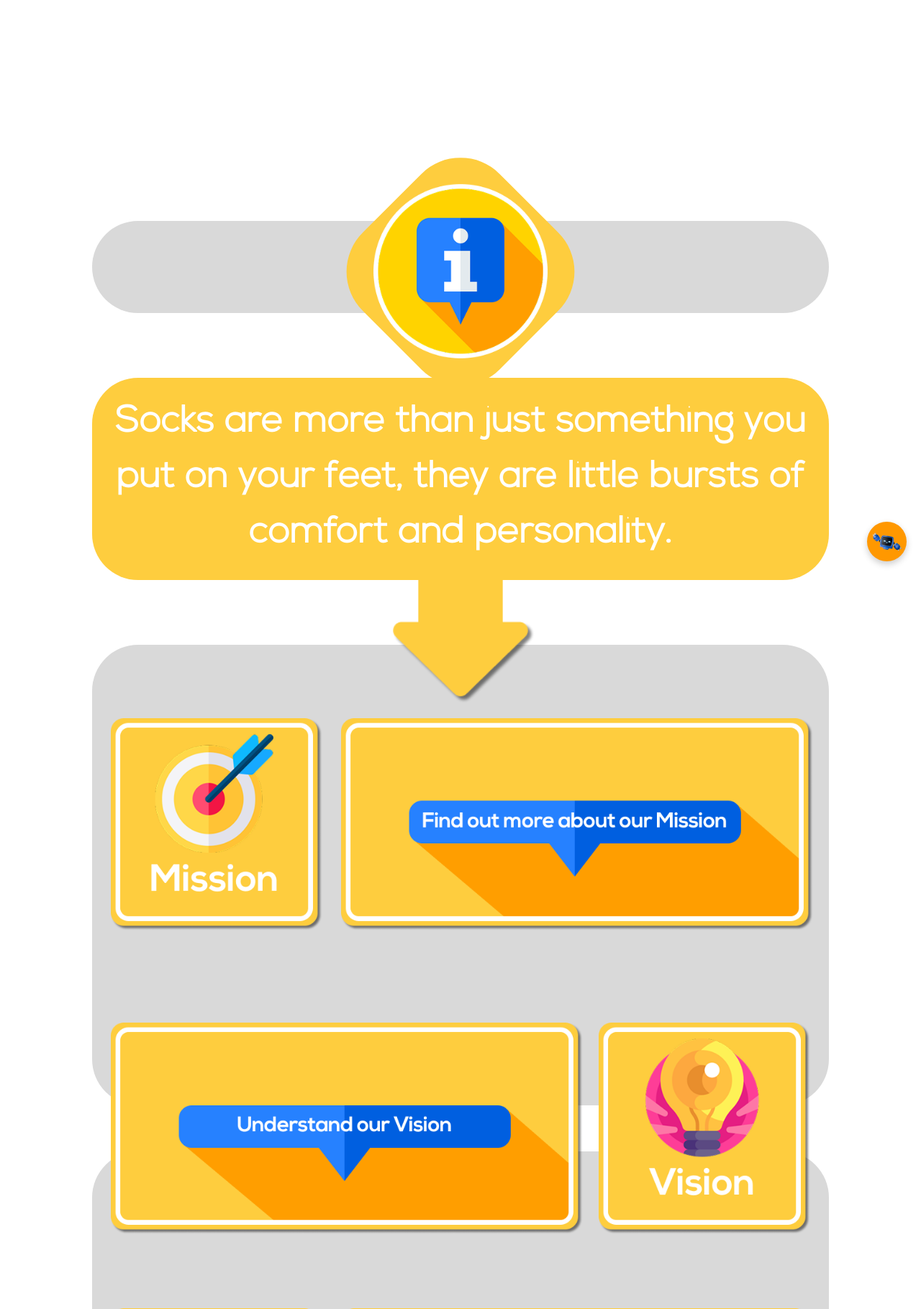
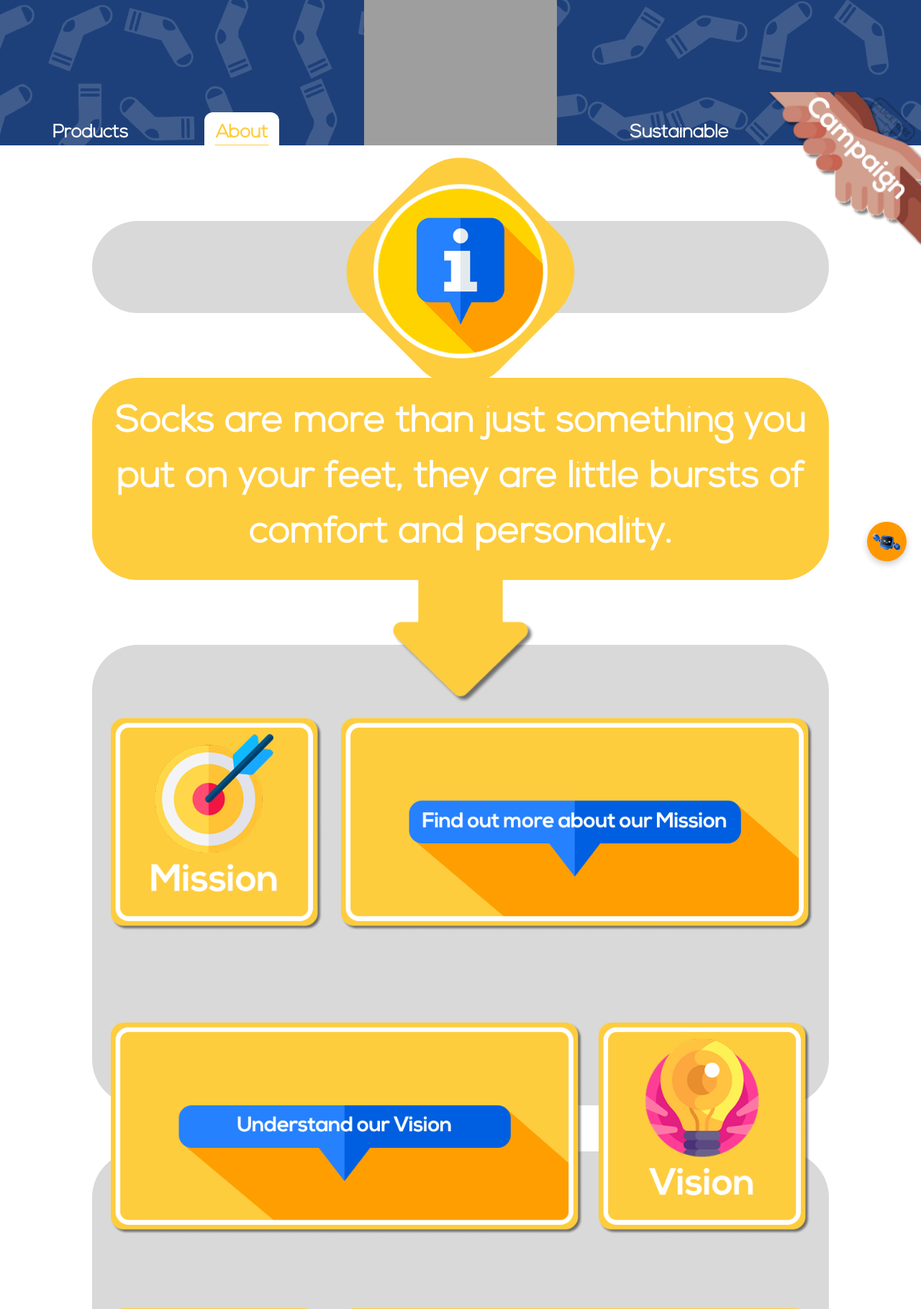
Before and after one commit to JustinasLaunikonis/Sunny-Socks, a PHP site: page /about_us.php in a window 1280 px wide. Shown: the top 1819 px of the page at 72% size. Run offline with PHP 8.4, Linux system fonts and the light colour scheme; some web fonts are replaced; grey boxes are pictures that could not be loaded.

Commit message:
Added Footer and Header to about us page

```diff
--- a/components/footer/footer.php
+++ b/components/footer/footer.php
@@ -10,7 +10,7 @@
                     <a href="../product_page/product.php" class="footer-link">Products Overview</a>
                     <a href="../sustainability_page/sustainability.php" class="footer-link">Sustainability</a>
                     <a href="../contacts_page/contacts.php" class="footer-link">Contacts</a>
-                    <a href="../about_us_page/about_us.html" class="footer-link">About Us</a>
+                    <a href="../about_us_page/about_us.php" class="footer-link">About Us</a>
                     <a href="../campaign_page/campaign.php" class="footer-link">Campaign</a>
                 </nav>
             </div>
--- a/components/header/header.php
+++ b/components/header/header.php
@@ -4,7 +4,7 @@
 
         <nav class="header-nav-items">
             <a href="../product_page/product.php" class="header-nav-link">Products</a>
-            <a href="../about_us_page/about_us.html" class="header-nav-link">About</a>
+            <a href="../about_us_page/about_us.php" class="header-nav-link">About</a>
 
             <a href="../home_page/home.php" class="header-logo" aria-label="Home">
                 <img src="../../assets/Logos/png/sunny_logos-01.png" alt="Sunny Socks Logo">
--- a/pages/about_us_page/about_us.css
+++ b/pages/about_us_page/about_us.css
@@ -19,7 +19,12 @@ body {
     background-color: white;
     display: flex;
     flex-direction: column;
+
+    --header-offset: clamp(170px, 11vh, 180px);
 }
+
+/* Header appears at the very top at all times - JL */
+header { z-index: 10000; }
 
 /*-----------------------------
   Main Container
@@ -27,7 +32,7 @@ body {
 main::after {
     content: "";
     display: block;
-    height: calc(250vw); /* ensures footer space */
+    height: calc(180vw); /* ensures footer space */
 }
 
 .mainbox {
@@ -212,7 +217,7 @@ main::after {
     transform: translateX(-50%);
     width: 80vw;
     text-align: center;
-    font-family:nexa bold;
+    font-family: 'Nexa';
     font-weight: 700;
     font-size: 4vw;
     letter-spacing:-1.1%;
@@ -228,6 +233,16 @@ main::after {
     border-radius: 10px;
     width: 80%;
     text-align: center;
+}
+
+@media (max-width: 992px) {
+
+    main::after {
+        height: clamp(190vw, 90vh, 220vw);
+    }
+    .mainbox{
+        margin-top: var(--header-offset); /* Pushes content below header */
+    }
 }
 
 /* .feedback input,
--- a/pages/about_us_page/about_us.php
+++ b/pages/about_us_page/about_us.php
@@ -7,10 +7,16 @@
     <meta name="viewport" content="width=device-width, initial-scale=1.0">
     <link rel="stylesheet" href="about_us.css">
     <link rel="stylesheet" href="../chatbot/bot-icon/jummy.css">
-    <title>About Us Page</title>
+    <title>About Us Page</title><link rel="icon" type="image/x-icon" href="../../assets/illustraties/png/Sunny_socks_Green.png">
+
+    <link rel="stylesheet" href="../../components/footer/footer.css">
+    <link rel="stylesheet" href="../../components/footer/footer_yellow.css">
+
+    <link rel="stylesheet" href="../../components/header/header.css">
+    <link rel="stylesheet" href="../../components/header/header_yellow.css">
 </head>
 <body>
-
+    <?php include '../../components/header/header.php'; ?>
 <main>
     <div class="mainbox">
 
@@ -63,11 +69,7 @@
     <a href="../chatbot/chatbot.php" class="boticon">
         <img src="../chatbot/bot-icon/jummy.png" alt="Sunny Socks Logo">
     </a>
-
-
-
-
 </main>
-
+<?php include "../../components/footer/footer.php"; ?>
 </body>
 </html>
```
Also changed, not shown: assets/footer/copyright_icon.svg (deleted), assets/footer/email_light.svg, assets/footer/location_light.svg, assets/footer/phone_light.svg, assets/footer/whatsapp_light.svg.
